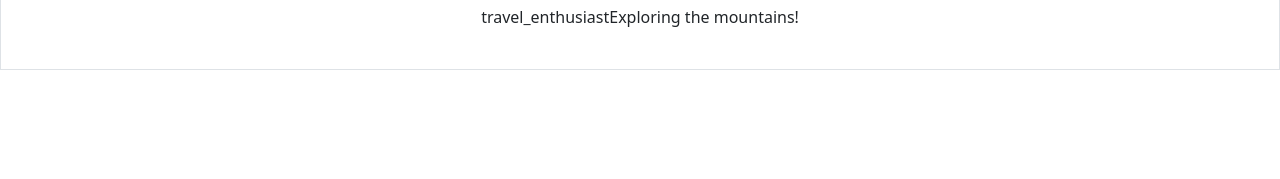
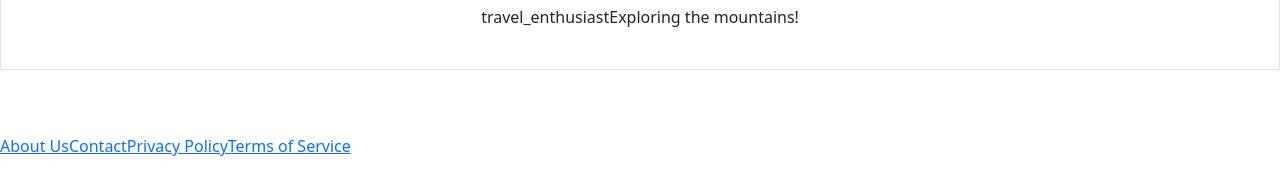
Before and after one commit to wnstndks/Instagram, a Next.js app: page / in a window 1280 px wide. Shown: the part 2481-2660 px from the top of the page. Before the commit the page ends 2551 px from the top, so only its background shows below. Built offline with nearby package versions, Linux system fonts and the light colour scheme.

Commit message:
footer layout

```diff
--- /dev/null
+++ b/app/components/Footer.tsx
@@ -0,0 +1,41 @@
+'use client';
+
+export default function Footer() {
+  return (
+    <footer className="bg-gray-800 text-white py-4 mt-8">
+      {/* <div className="max-w-4xl mx-auto px-4 flex justify-between items-center"> */}
+        {/* Footer 왼쪽 - 저작권 정보 */}
+        <div>
+          <p>&copy; {new Date().getFullYear()} MyInstagramClone. All Rights Reserved.</p>
+        </div>
+
+        {/* Footer 중앙 - 주요 링크 */}
+        <div className="flex gap-4">
+          <a href="/about" className="hover:text-gray-400">About Us</a>
+          <a href="/contact" className="hover:text-gray-400">Contact</a>
+          <a href="/privacy" className="hover:text-gray-400">Privacy Policy</a>
+          <a href="/terms" className="hover:text-gray-400">Terms of Service</a>
+        </div>
+
+        {/* Footer 오른쪽 - 소셜 미디어 아이콘
+        <div className="flex gap-4">
+          <a href="https://facebook.com" target="_blank" rel="noopener noreferrer" aria-label="Facebook">
+            <svg xmlns="http://www.w3.org/2000/svg" viewBox="0 0 24 24" fill="currentColor" className="w-6 h-6">
+              <path d="M9 8H7v4h2v12h5V12h3.6l.4-4h-4V6.8c0-1.2.3-1.8 1.8-1.8H19V0h-3c-3.2 0-5 1.7-5 5v3z" />
+            </svg>
+          </a>
+          <a href="https://twitter.com" target="_blank" rel="noopener noreferrer" aria-label="Twitter">
+            <svg xmlns="http://www.w3.org/2000/svg" viewBox="0 0 24 24" fill="currentColor" className="w-6 h-6">
+              <path d="M24 4.6c-.9.4-1.9.7-2.9.8a5.2 5.2 0 002.2-2.9 9.6 9.6 0 01-3.2 1.2 4.9 4.9 0 00-8.4 4.4A14 14 0 011.7 3.1a5 5 0 001.5 6.6 4.9 4.9 0 01-2.3-.6v.1a4.9 4.9 0 004 4.8 5 5 0 01-2.2.1 5 5 0 004.6 3.4A9.8 9.8 0 010 20.5a14 14 0 007.5 2.2c9 0 14-7.4 14-13.8 0-.2 0-.4-.1-.6a10 10 0 002.6-2.7z" />
+            </svg>
+          </a>
+          <a href="https://instagram.com" target="_blank" rel="noopener noreferrer" aria-label="Instagram">
+            <svg xmlns="http://www.w3.org/2000/svg" viewBox="0 0 24 24" fill="currentColor" className="w-6 h-6">
+              <path d="M7.8 2h8.4A5.8 5.8 0 0122 7.8v8.4A5.8 5.8 0 0116.2 22H7.8A5.8 5.8 0 012 16.2V7.8A5.8 5.8 0 017.8 2zM12 6.6a5.4 5.4 0 100 10.8 5.4 5.4 0 000-10.8zm0 1.7a3.7 3.7 0 110 7.4 3.7 3.7 0 010-7.4zm5.4-.9a1.2 1.2 0 11-2.4 0 1.2 1.2 0 012.4 0z" />
+            </svg>
+          </a>
+        </div>
+      </div> */}
+    </footer>
+  );
+}
--- a/app/layout.tsx
+++ b/app/layout.tsx
@@ -1,7 +1,9 @@
-import './styles/globals.css'
-import type { Metadata } from 'next'
-import Header from './components/Header'
+import './styles/globals.css';
+import type { Metadata } from 'next';
+import Header from './components/Header';
+import Footer from './components/Footer';
 import 'bootstrap/dist/css/bootstrap.min.css';
+
 export const metadata: Metadata = {
   title: 'InstaClone',
   description: 'Instagram clone created with Next.js',
@@ -17,6 +19,7 @@ export default function RootLayout({
       <body className="bg-gray-100">
         <Header />
         <main>{children}</main>
+        <Footer/>
       </body>
     </html>
   )
```
